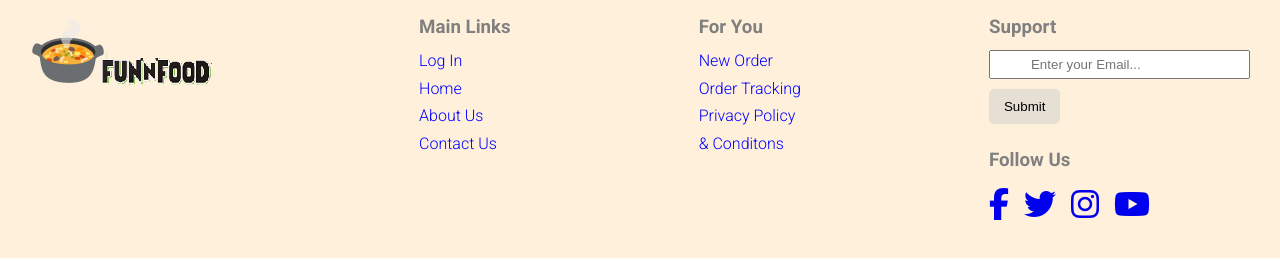
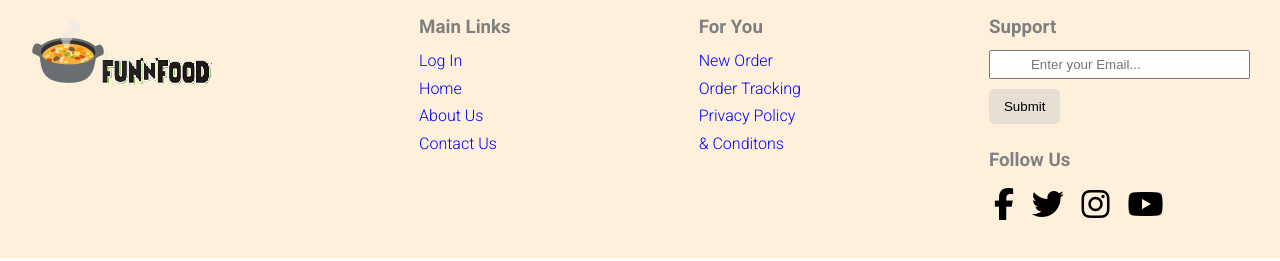
Before and after one commit to heetsantoki/Restaurant, a plain HTML site: page contactus.html in a window 1280 px wide. Shown: the part 539-800 px from the top of the page. Drawn offline with Linux system fonts and the light colour scheme.

Commit message:
Update contactus.html

```diff
--- a/contactus.html
+++ b/contactus.html
@@ -70,20 +70,16 @@
                 <input type="email" placeholder="Enter your Email..." /><br>
                 <button class="submit">Submit</button><br><br>
                 <h3>Follow Us</h3>
-                <div class="icon_container">
-                    <div class="icon">
-                        <a href="#"><i class="fa fa-facebook"></i></a>
+                    <div class="icon_container">
+                        <div class="icon">
+                          <ul>
+                            <li><a href="#"><i class="fa fa-facebook"></i></a></li>
+                            <li><a href="#"><i class="fa fa-twitter"></i></a></li>
+                            <li><a href="#"><i class="fa fa-instagram"></i></a></li>
+                            <li><a href="#"><i class="fa fa-youtube"></i></a></li>
+                          </ul>
+                        </div>
                     </div>
-                    <div class="icon">
-                        <a href="#"><i class="fa fa-twitter"></i></a>
-                    </div>
-                    <div class="icon">
-                        <a href="#"><i class="fa fa-instagram"></i></a>
-                    </div>
-                    <div class="icon">
-                        <a href="#"><i class="fa fa-youtube"></i></a>
-                    </div>
-                </div>
             </div>
         </div>
     </footer>
```
